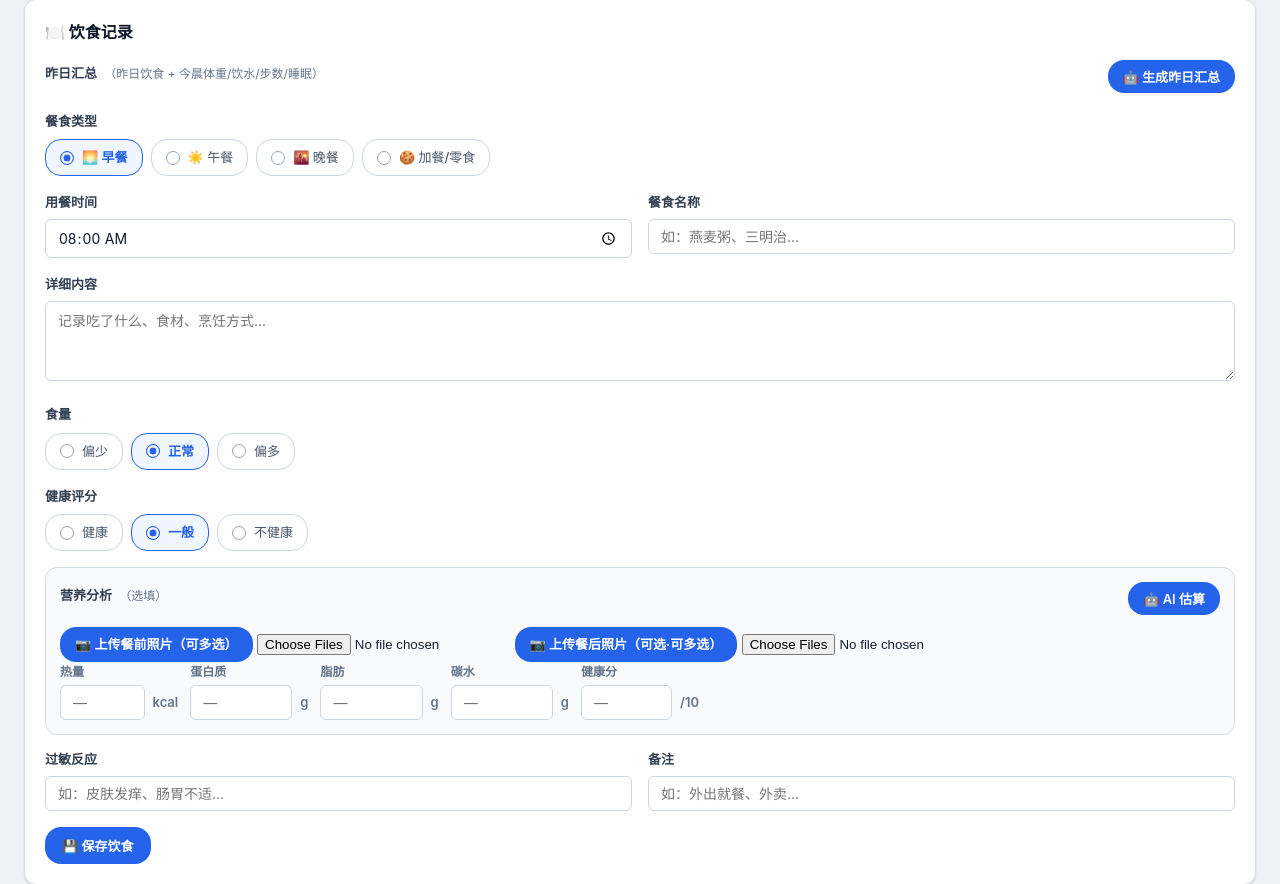
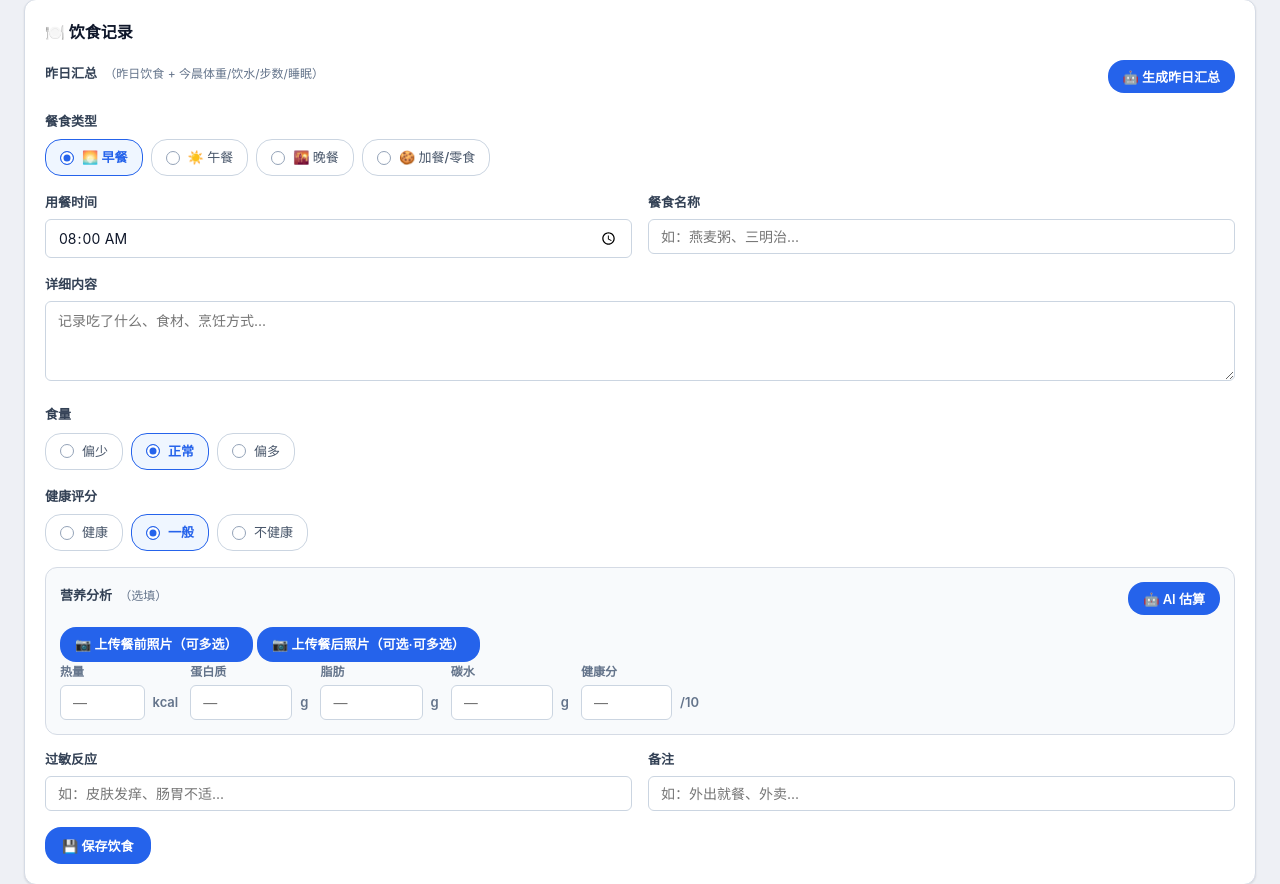
Before and after one commit to barbarayezi/sleeptracking, a Flask app: page / in a window 1280 px wide. Shown: the part 5603-6487 px from the top of the page. Run offline with Flask 3, Linux system fonts and the light colour scheme; data comes from the database, SQL or seed files in the repository; data that the repository does not hold is empty; some libraries are stand-ins or nearby versions.

Commit message:
fix(style): 隐藏餐前/餐后 file input 的浏览器默认 chrome
用户截图：手动记录里「上传餐前图片」「上传餐后图片」两个 DS 蓝按钮旁边还漏出了浏览器原生「选择文件」「未选择任何文件」UI，与整体 DS 风格违和。

原因：HTML 用 <label for='meal-image-{before,after}-input' class='btn'>+ <input type='file'> 模式，点击 label 触发 input.click。但 input 默认 inline-block，浏览器渲染原生按钮 + 文字 chrome。

修：.meal-image-input { display: none !important }（label 触发不影响）

（#import-file 是备份导入用，class='hidden' 已隐藏，无需改动）

```diff
--- a/static/style.css
+++ b/static/style.css
@@ -1082,6 +1082,10 @@ body {
 .role-btn { flex: 1; font-size: 12px; padding: 3px 0; border: 1px solid var(--gray-200); border-radius: var(--radius-sm); background: #fff; color: var(--gray-600); cursor: pointer; }
 .role-btn.active { background: var(--primary); color: #fff; border-color: var(--primary); }
 
+/* File inputs are triggered by the preceding <label for="…"> button — hide the
+   browser-native "选择文件 / 未选择任何文件" chrome so only our DS-style button shows. */
+.meal-image-input { display: none !important; }
+
 /* ── Meal brief ── */
 .meal-brief-block { margin-top: 10px; }
 .meal-brief-head { display: flex; align-items: center; justify-content: space-between; gap: 8px; flex-wrap: wrap; }
```
